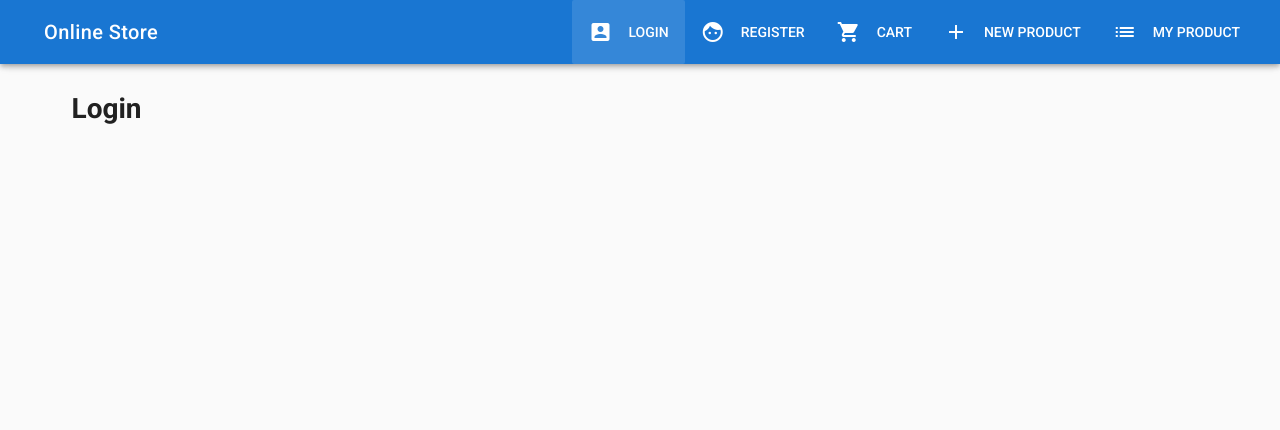
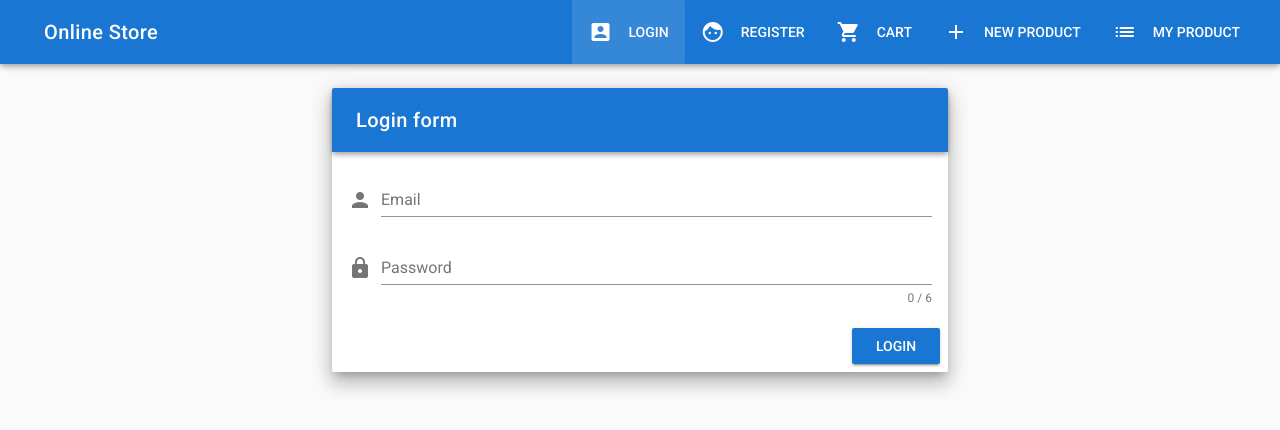
Before and after one commit to alte0/udemy-online-store-vuejs, a Vue app: page /login in a window 1280 px wide. Shown: the top 430 px of the page. Built offline with nearby package versions, Linux system fonts and the light colour scheme.

Commit message:
реализация страницы логин

```diff
--- a/package.json
+++ b/package.json
@@ -13,7 +13,7 @@
   "dependencies": {
     "vue": "^2.5.2",
     "vue-router": "^3.0.1",
-    "vuetify": "^1.0.0"
+    "vuetify": "^1.0.19"
   },
   "devDependencies": {
     "autoprefixer": "^7.1.2",
--- a/src/components/Auth/Login.vue
+++ b/src/components/Auth/Login.vue
@@ -1,8 +1,41 @@
 <template>
-  <v-container>
-    <v-layout row>
-      <v-flex xs12>
-        <h1>Login</h1>
+  <v-container fluid fill-height>
+    <v-layout align-center justify-center>
+      <v-flex xs12 sm8 md6>
+        <v-card class="elevation-12">
+          <v-toolbar dark color="primary">
+            <v-toolbar-title>Login form</v-toolbar-title>
+          </v-toolbar>
+          <v-card-text>
+            <v-form ref="form" v-model="valid" lazy-validation>
+              <v-text-field
+                prepend-icon="person"
+                name="Email"
+                label="Email"
+                type="email"
+                v-model="email"
+                :rules="emailRules"
+                ></v-text-field>
+              <v-text-field
+                prepend-icon="lock"
+                name="password"
+                label="Password"
+                type="password"
+                :counter="6"
+                v-model="password"
+                :rules="passwordRules"
+                ></v-text-field>
+            </v-form>
+          </v-card-text>
+          <v-card-actions>
+            <v-spacer></v-spacer>
+            <v-btn
+              color="primary"
+              @click="onSubmit"
+              :disabled="!valid"
+              >Login</v-btn>
+          </v-card-actions>
+        </v-card>
       </v-flex>
     </v-layout>
   </v-container>
@@ -10,8 +43,31 @@
 
 <script>
 export default {
-  date () {
-    return {}
+  data () {
+    return {
+      email: '',
+      password: '',
+      valid: false,
+      emailRules: [
+        v => !!v || 'E-mail is required',
+        v => /^\w+([.-]?\w+)*@\w+([.-]?\w+)*(\.\w{2,3})+$/.test(v) || 'E-mail must be valid'
+      ],
+      passwordRules: [
+        v => !!v || 'Name is password',
+        v => (v && v.length >= 6) || 'Password must be equal or than 6 characters'
+      ]
+    }
+  },
+  methods: {
+    onSubmit () {
+      if (this.$refs.form.validate()) {
+        const user = {
+          login: this.email,
+          password: this.password
+        }
+        console.log(user)
+      }
+    }
   }
 }
 </script>
```
Also changed, not shown: 1 other file (tests, documents, lock files or other folders).
